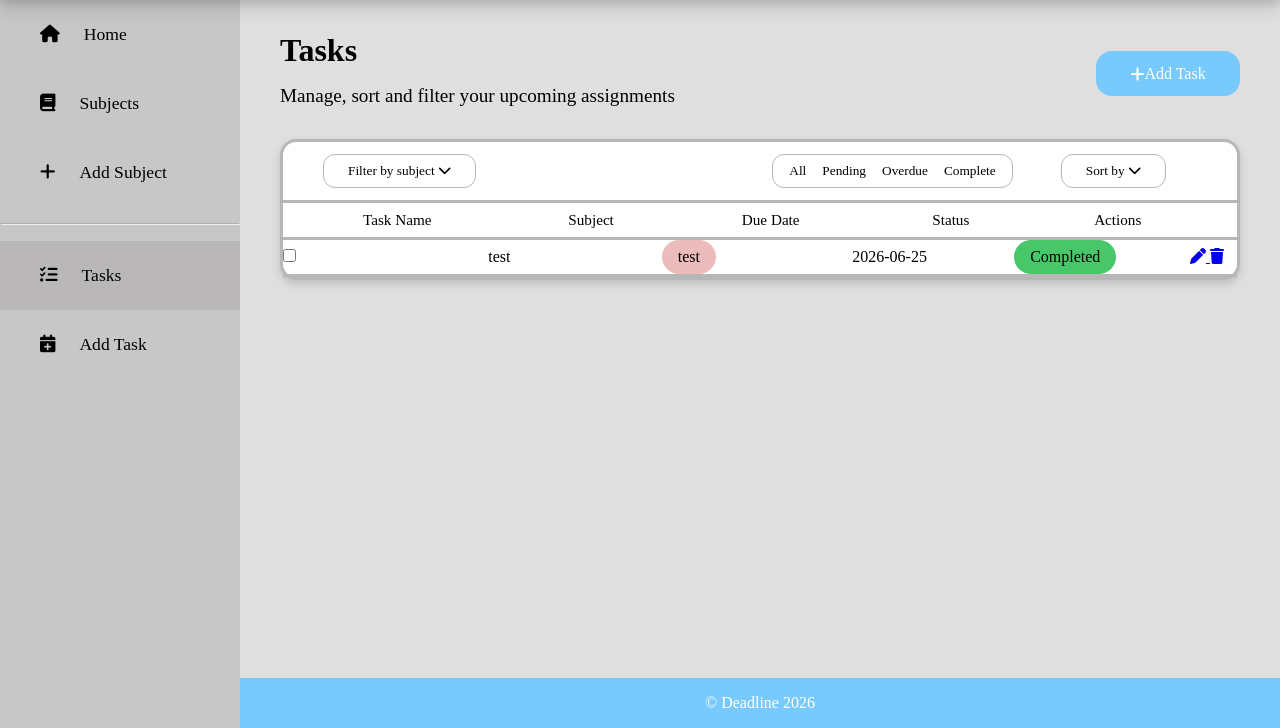
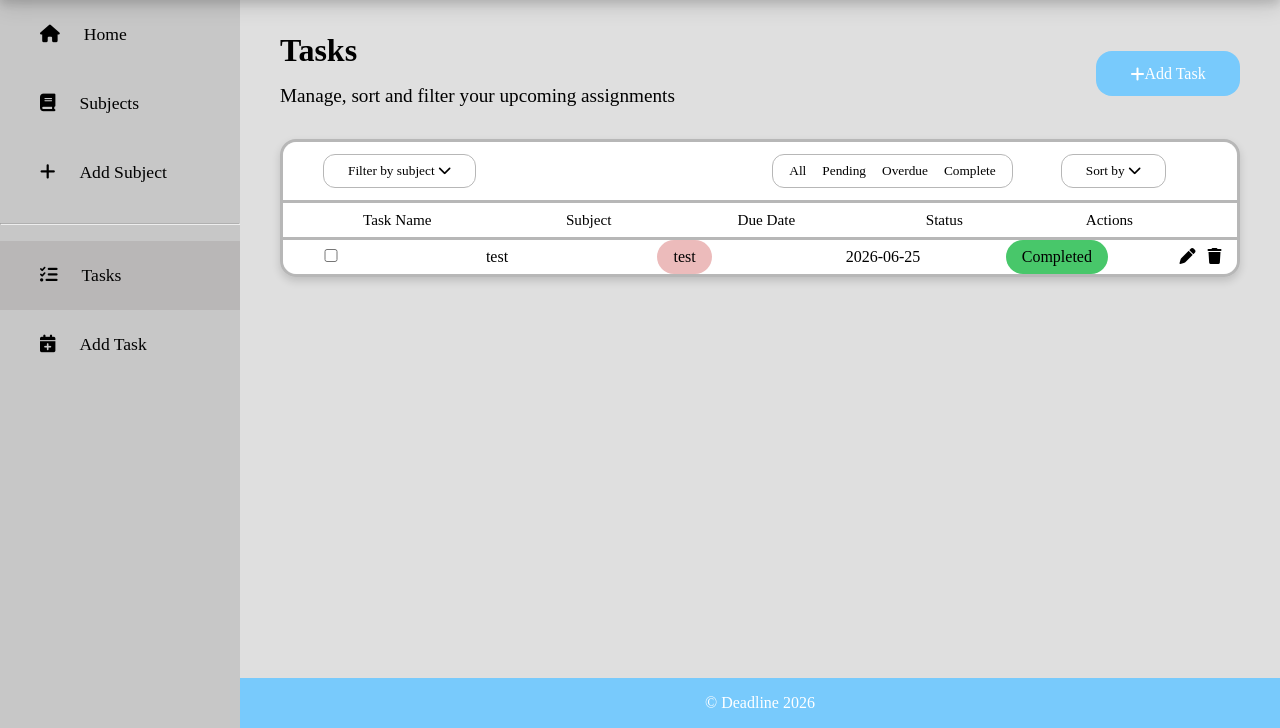
Before and after one commit to 23062bhs/deadline, a Flask app: page /tasks in a window 1280 px wide. Shown: the part 72-800 px from the top of the page. Run offline with Flask 3, Linux system fonts and the light colour scheme; data comes from the database, SQL or seed files in the repository; both versions use the stored data as it was after the commit; some libraries are stand-ins or nearby versions; some web fonts are replaced.

Commit message:
styled buttons on tasks page

```diff
--- a/app.py
+++ b/app.py
@@ -74,7 +74,7 @@ def home():
     # display due dates correctly (day, month, year)
     formatted_list = []
     for task in tasks:
-        task_list = list(task) # convert to list
+        task_list = list(task)
         raw_date = task_list[2] # store original date
 
         if task_list[2]:
--- a/static/style.css
+++ b/static/style.css
@@ -172,11 +172,13 @@ main {
 .add-subject-btn:hover {
     background-color: rgb(200, 200, 200);
     box-shadow: 0 4px 8px 0 rgba(0, 0, 0, 0.2);
+    cursor: pointer;
 }
 
 .add-task-btn:hover {
     background-color: rgb(93, 190, 250);
     box-shadow: 0 4px 8px 0 rgba(0, 0, 0, 0.2);
+    cursor: pointer;
 }
 
 .add-task-btn:active, .add-subject-btn:active {
@@ -397,7 +399,7 @@ th:last-child {
 }
 
 .tasks td {
-    padding: 1rem 0;
+    padding: 0.75rem 1rem 0.75rem 1rem;
     color: #000000;
     font-size: 1rem;
     border-bottom: 0.1rem solid #dfdfdf;
@@ -815,6 +817,30 @@ th:last-child {
     padding: 0.5rem 0 0.5rem 5rem;
 }
 
-.task-info {
-    border-bottom: 0.2rem solid #b7b7b7;
+.task-checkbox {
+    width: 6rem;
 }
+
+.list-edit-action {
+    color: #000000;
+    text-decoration: none;
+}
+
+.list-edit-action:hover {
+    color: rgb(120, 202, 252);
+    cursor: pointer;
+}
+
+.list-delete-action {
+    color: #000000;
+    padding-left: 0.5rem;
+}
+
+.list-delete-action:hover {
+    color: rgb(255, 0, 0);
+    cursor: pointer;
+}
+
+.tasks-page-no-tasks-msg {
+    background-color: #ffffff;
+}
--- a/templates/tasks.html
+++ b/templates/tasks.html
@@ -49,8 +49,9 @@
                         <td>{{ task[2] }}</td>
                         <td class="pill" style="--bg-color: {{ task[6] }}; background-color: var(--bg-color);">{{ task[4] }}</td> <!-- sets the pill color to the color associated with the status -->
                         <td>
+                            <div>
                                 <a href="javascript:void(0)"
-                                class="edit-link"
+                                    class="list-edit-action"
                                     onclick="prepareEditModal(this)"
                                     data-id="{{ task[0] }}"
                                     data-name="{{ task[1] }}"
@@ -59,7 +60,8 @@
                                     data-status="{{ task[8] }}">
                                     <i class="fa-solid fa-pen"></i>
                                 </a>
-                            <a href="/delete-task/{{ task[0] }}" class="delete-link" onclick="return confirm('Are you sure you want to delete this task?');"><i class="fa-solid fa-trash"></i></a> <!-- warning message to prevent accidents -->
+                                <a href="/delete-task/{{ task[0] }}" class="list-delete-action" onclick="return confirm('Are you sure you want to delete this task?');"><i class="fa-solid fa-trash"></i></a> <!-- warning message to prevent accidents -->
+                            </div>
                         </td>
                     </tr>
                 {% endfor %}
```
Also changed, not shown: deadline.db. Lines whose indentation alone changed are shown as unchanged.
